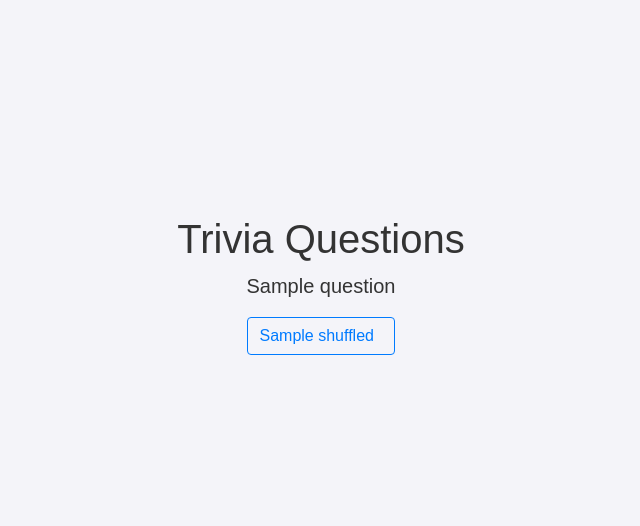
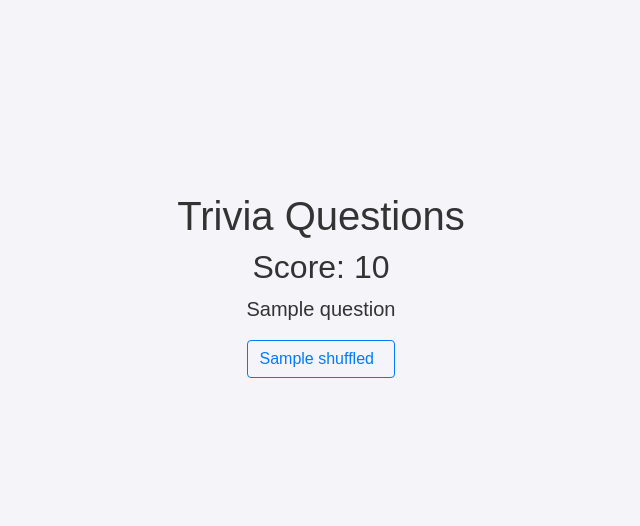
Before and after one commit to Opusthemoose1/trivia-game, a Node server app: template ProjectSourceCode/src/views/pages/game.hbs in a window 1280 px wide. Shown: the part 135-661 px from the top of the page, without its empty margins (319-959 px from the left). Run offline with Node 20, Linux system fonts and the light colour scheme; the template is opened without the code that fills it: most values are stand-ins (such as "Sample title", 1, 10 or a date in 2020); some libraries are stand-ins or nearby versions.

Commit message:
added score display

```diff
--- a/ProjectSourceCode/src/index.js
+++ b/ProjectSourceCode/src/index.js
@@ -262,7 +262,7 @@ app.get('/game', async (req, res) => {
       q_array.push(response.results[0].correct_answer);
       const shuffled_array = shuffle(q_array);
       req.session.correct_answer = response.results[0].correct_answer;
-      res.render('pages/game', {  shuffledArray: shuffled_array, questions: response.results[0] });
+      res.render('pages/game', { score: req.session.score, shuffledArray: shuffled_array, questions: response.results[0] });
   } catch (error) {
     console.log('Error fetching or rendering questions:', error);
     res.status(400).json({ message: error.message });
--- a/ProjectSourceCode/src/views/pages/game.hbs
+++ b/ProjectSourceCode/src/views/pages/game.hbs
@@ -6,6 +6,7 @@
         window.location.href = "game?answer=" + answer;
     }
 </script>
+<h2>Score: {{score}}</h2>
 {{#if questions}}
         <div class="mb-4">
             <p class="lead">{{questions.question}}</p>
```
